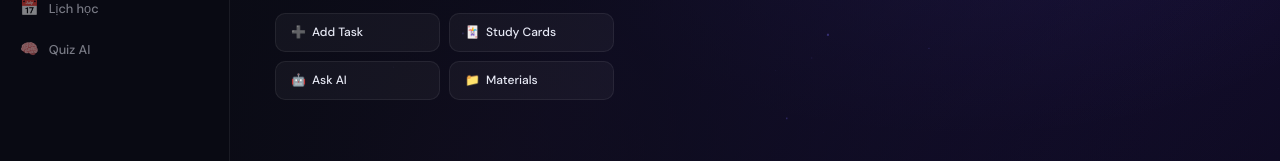
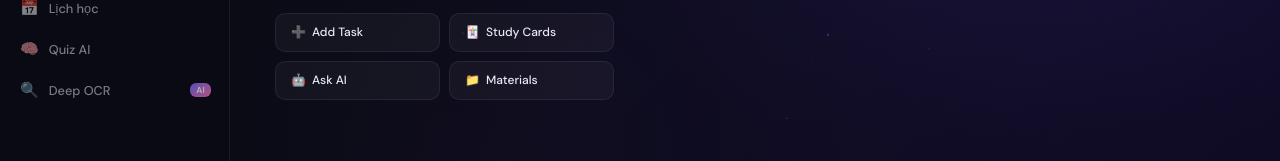
Before and after one commit to radiantif/Personalization-study, a website: page frontend/index.html in a window 1280 px wide. Shown: the part 486-647 px from the top of the page. Drawn offline with Linux system fonts and the light colour scheme; no server answers; sample sign-in values are in the browser's storage; a web font is replaced by a local one.

Commit message:
deep OCR finished

```diff
--- a/frontend/index.html
+++ b/frontend/index.html
@@ -76,6 +76,10 @@
     </a>
     <a class="nav-item" data-page="quiz">
       <span class="nav-icon">🧠</span><span class="nav-label">Quiz AI</span>
+    </a>
+    <a class="nav-item" data-page="ocr">
+      <span class="nav-icon">🔍</span><span class="nav-label">Deep OCR</span>
+      <span class="nav-new-badge">AI</span>
     </a>
   </nav>
 
```
